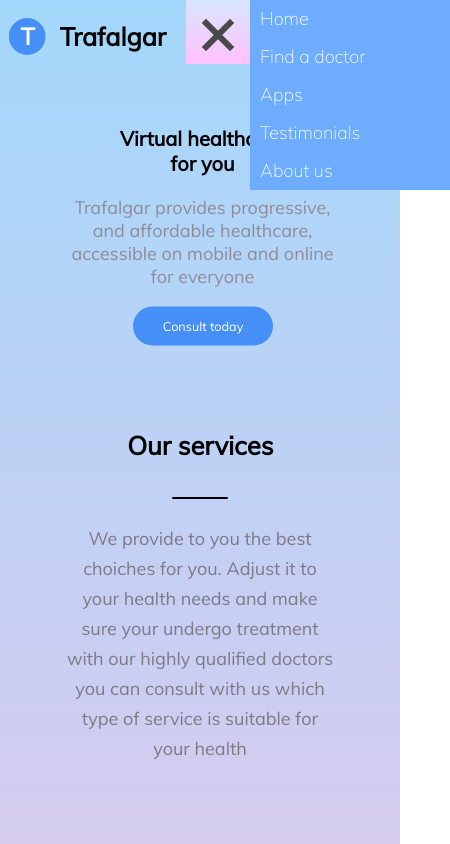
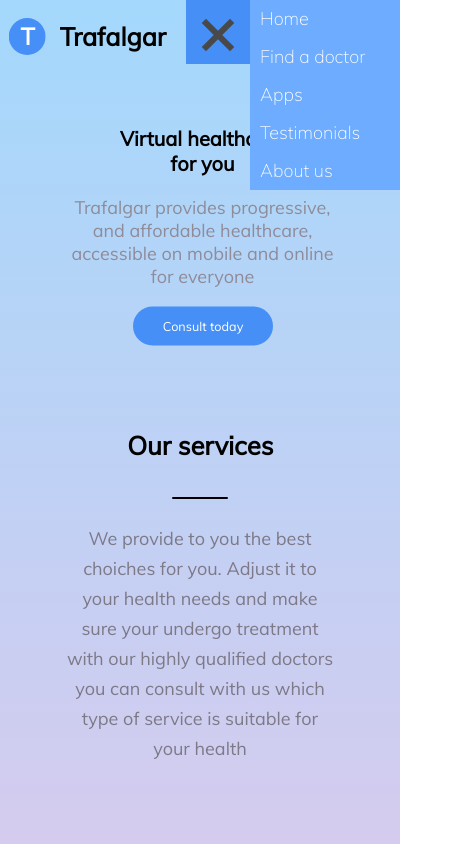
Before and after one commit to ybb322/trafalgar, a plain HTML site: page index.html in a window 390 px wide. Both pictures are taken after a click on the button "Menu". Shown: the top 844 px of the page, 450 px wide, since content can reach past the window. Drawn offline with Linux system fonts and the light colour scheme.

Commit message:
Add files via upload

```diff
--- a/media.css
+++ b/media.css
@@ -705,7 +705,7 @@
     box-shadow: none;
     cursor: pointer;
     border: none;
-    background: linear-gradient(to bottom, #d8e6ff 0.96%, #fdc4ff 90.57%);
+    background: #458ff6;
   }
 
   .burger:focus {
@@ -786,7 +786,7 @@
     top: 0;
     padding: 0;
     margin: 0;
-    width: 200px;
+    width: 150px;
     transition-duration: 0.3s;
   }
 
@@ -795,6 +795,7 @@
     list-style-type: none;
     margin: 0;
     padding-left: 10px;
+    transition-delay:1s;
   }
 
   .nav-mobile__el {
--- a/script.js
+++ b/script.js
@@ -6,6 +6,12 @@ let offset = 0;
 
 activeToggle.addEventListener ('click', function (){
     this.classList.toggle ('active');
+    if (navMobile.style.left = 400) {
+        navMobileList.classList.add ('hidden');
+        }
+    else {
+        navMobile.classList.classList.remove ('hidden');
+    }
     if (this.classList.contains ('active')) {
         navMobileList.classList.remove ('hidden');
         menu.style.left = offset + 250 + 'px';
@@ -13,7 +19,6 @@ activeToggle.addEventListener ('click', function (){
 
     }
     else {
-        navMobileList.classList.add ('hidden');
         menu.style.left = offset + 400 + 'px';
         navMobile.style.left = + 400 + 'px';
     }
```
